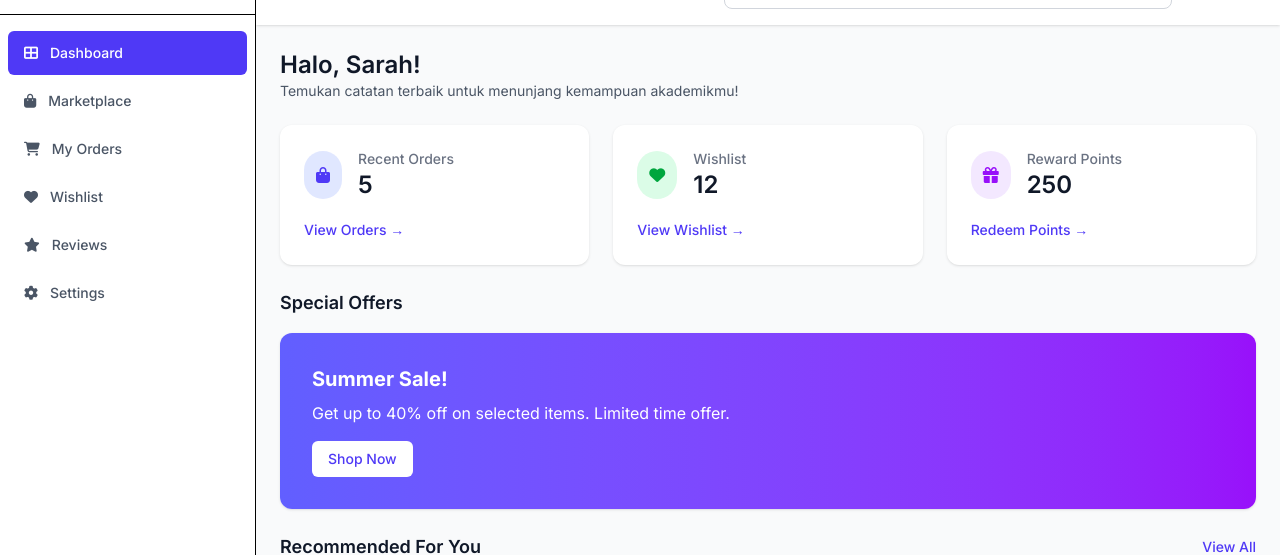
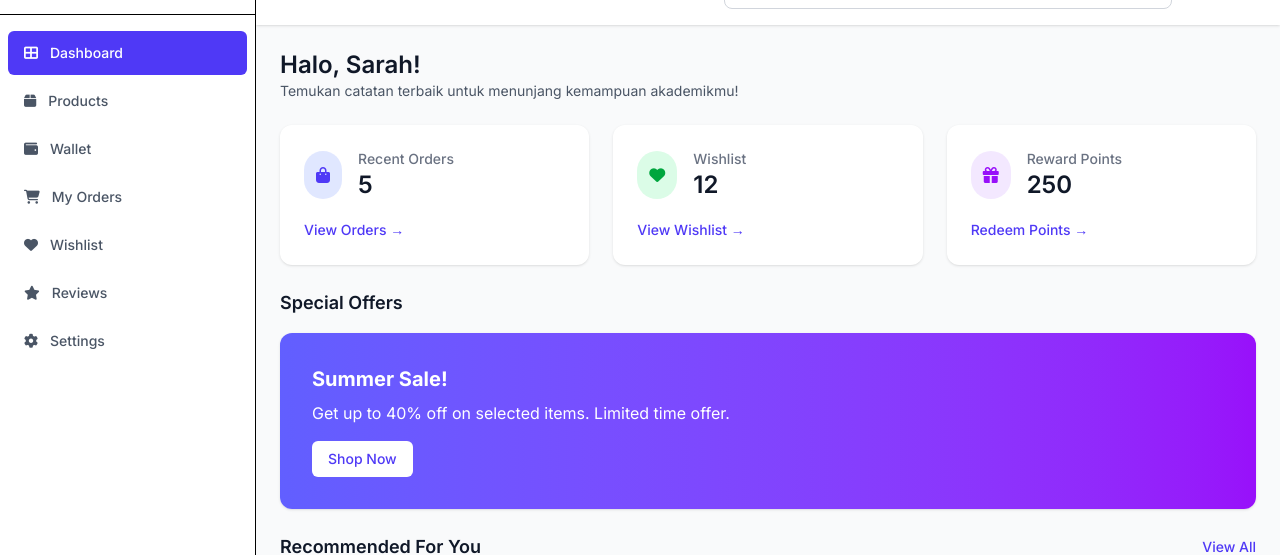
Before and after one commit to makmalfauzan/csnoteselling-wrpl, a website: page frontend/Pages/dashboard-buyer.html in a window 1280 px wide. Shown: the part 49-604 px from the top of the page. Drawn offline with Linux system fonts and the light colour scheme; files whose address does not match are found by name.

Commit message:
selller buyyer

```diff
--- a/frontend/Pages/dashboard-buyer.html
+++ b/frontend/Pages/dashboard-buyer.html
@@ -40,11 +40,18 @@
                             <i class="fas fa-th-large mr-3"></i>
                             Dashboard
                         </a>
-                        <a href="#" class="flex items-center px-4 py-3 text-sm font-medium text-gray-600 hover:bg-gray-100 rounded-md">
-                            <i class="fas fa-shopping-bag mr-3"></i>
-                            Marketplace
-                        </a>
-                        <a href="#" class="flex items-center px-4 py-3 text-sm font-medium text-gray-600 hover:bg-gray-100 rounded-md">
+                        <a
+                        href="dashboard-product.html"
+                        class="flex items-center px-4 py-3 text-sm font-medium text-gray-600 hover:bg-gray-100 rounded-md"
+                      >
+                        <i class="fas fa-box mr-3"></i>
+                        Products
+                      </a>
+                      <a href="wallet-buyer.html" class="flex items-center px-4 py-3 text-sm font-medium text-gray-600 hover:bg-gray-100 rounded-md">
+                        <i class="fas fa-wallet mr-3"></i>
+                        Wallet
+                    </a>
+                        <a href="checkout.html" class="flex items-center px-4 py-3 text-sm font-medium text-gray-600 hover:bg-gray-100 rounded-md">
                             <i class="fas fa-shopping-cart mr-3"></i>
                             My Orders
                         </a>
```
Also changed, not shown: frontend/Pages/dashboard-seller.html (+4 -4 lines).
